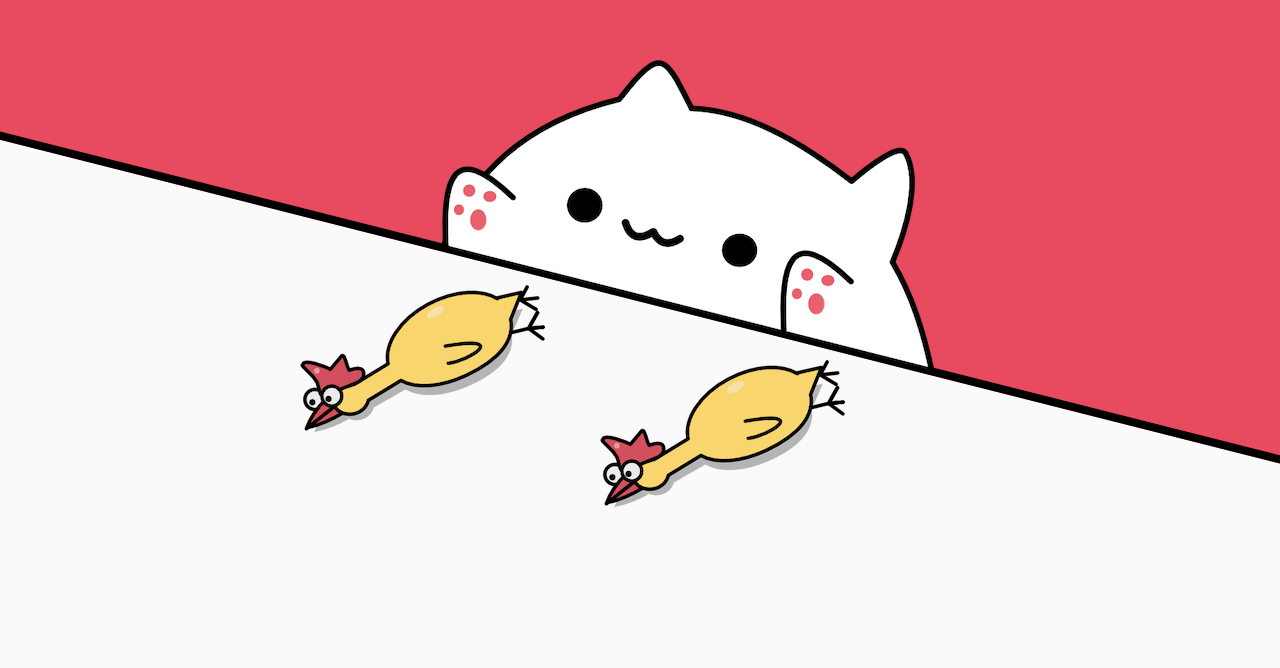
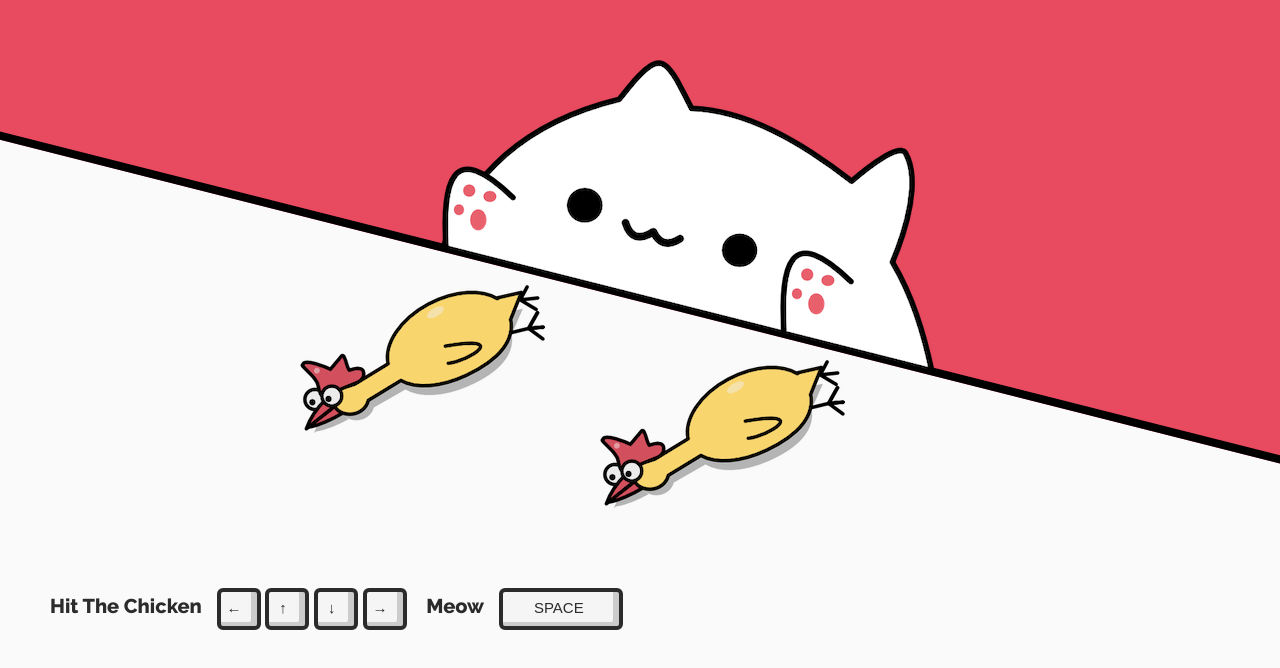
Before and after one commit to dohveloper/chicken_cat, a plain HTML site: page index.html in a window 1280 px wide. Shown: the part 140-808 px from the top of the page. Drawn offline with Linux system fonts and the light colour scheme.

Commit message:
Add keyboard instruction

```diff
--- a/index.html
+++ b/index.html
@@ -3,6 +3,7 @@
   <head>
     <title>Chicken Cat</title>
     <link rel="stylesheet" href="styles.css" />
+    <link href="https://fonts.googleapis.com/css2?family=Raleway:wght@500;800;900&display=swap" rel="stylesheet">
     <script>
       function myFunction() {
         document.getElementById('demo').innerHTML = 'Paragraph changed.';
@@ -29,7 +30,19 @@
       <img class="chicken-right--up" alt="chicken_right" src="./img/chicken_before.png" />
       <img class="chicken-right--down none" alt="chicken_right" src="./img/chicken_after.png" />
     </div>
-
+    <div class="keys">
+      <div class="keys__hitChicken">
+        <span class="key__text">Hit The Chicken</span>
+        <span class="key">←</span>
+        <span class="key"> &nbsp↑</span>
+        <span class="key"> &nbsp↓</span>
+        <span class="key">→</span>
+      </div>
+      <div class="keys__meow">
+        <span class="key__text">Meow</span>
+        <span class="key key__space">SPACE</span>
+      </div>
+    </div>
     <script>
       //flag for play sound only once per press
       let isLeftFired = false;
@@ -45,14 +58,23 @@
         //Check whether it is a left-click or a right-click.
         switch (event.which) {
           case 1:
-            handDown('left');
+              handDown('left');
+            playSound('leftDown');
+            isLeftFired = true;
+            break;
             break;
           case 2:
-            handDown('left');
+             handDown('left');
             handDown('right');
+            playSound('leftDown');
+            playSound('rightDown');
+            isLeftFired = true;
+            isRightFired = true;
             break;
           case 3:
             handDown('right');
+            playSound('rightDown');
+            isRightFired = true;
             break;
         }
       }
@@ -60,14 +82,18 @@
         //Check whether it is a left-click or a right-click.
         switch (event.which) {
           case 1:
-            handUp('left');
+             handUp('left');
+            playSound('leftUp');
+            isLeftFired = false;
             break;
           case 2:
-            handUp('left');
             handUp('right');
-            break;
+            playSound('rightUp');
+            isRightFired = false;
           case 3:
-            handUp('right');
+             handUp('right');
+            playSound('rightUp');
+            isRightFired = false;
             break;
         }
       }
@@ -106,7 +132,6 @@
         }
       }
       function keyUp() {
-        console.log(event.keyCode);
         switch (event.keyCode) {
           //Left Key
           case 37:
--- a/styles.css
+++ b/styles.css
@@ -100,3 +100,47 @@ body {
 .none {
   display: none;
 }
+
+.keys {
+  position: absolute;
+  bottom: 30px;
+  left: 50px;
+  z-index: 5;
+
+  font-family: 'Raleway', sans-serif;
+  font-weight: 800;
+  font-size: 20px;
+  color: #2b2b2b;
+}
+.keys__hitChicken {
+  display: inline-block;
+  margin-right: 15px;
+  line-height: 24px;
+}
+.keys__meow {
+  display: inline-block;
+  line-height: 24px;
+}
+
+.key {
+  display: inline-block !important;
+  min-width: 30px;
+  height: 30px;
+  padding: 4px 0 0 6px;
+  background: #f5f5f5;
+  border: 4px solid #2b2b2b;
+  border-radius: 6px;
+  box-shadow: inset -6px -4px 0 0 #ccc;
+  text-align: left;
+  font-size: 15px;
+  font-family: sans-serif;
+  font-weight: 400;
+}
+.key__text {
+  margin-right: 10px;
+}
+.key__space {
+  text-align: center;
+  padding-right: 10px;
+  min-width: 100px;
+}
```
